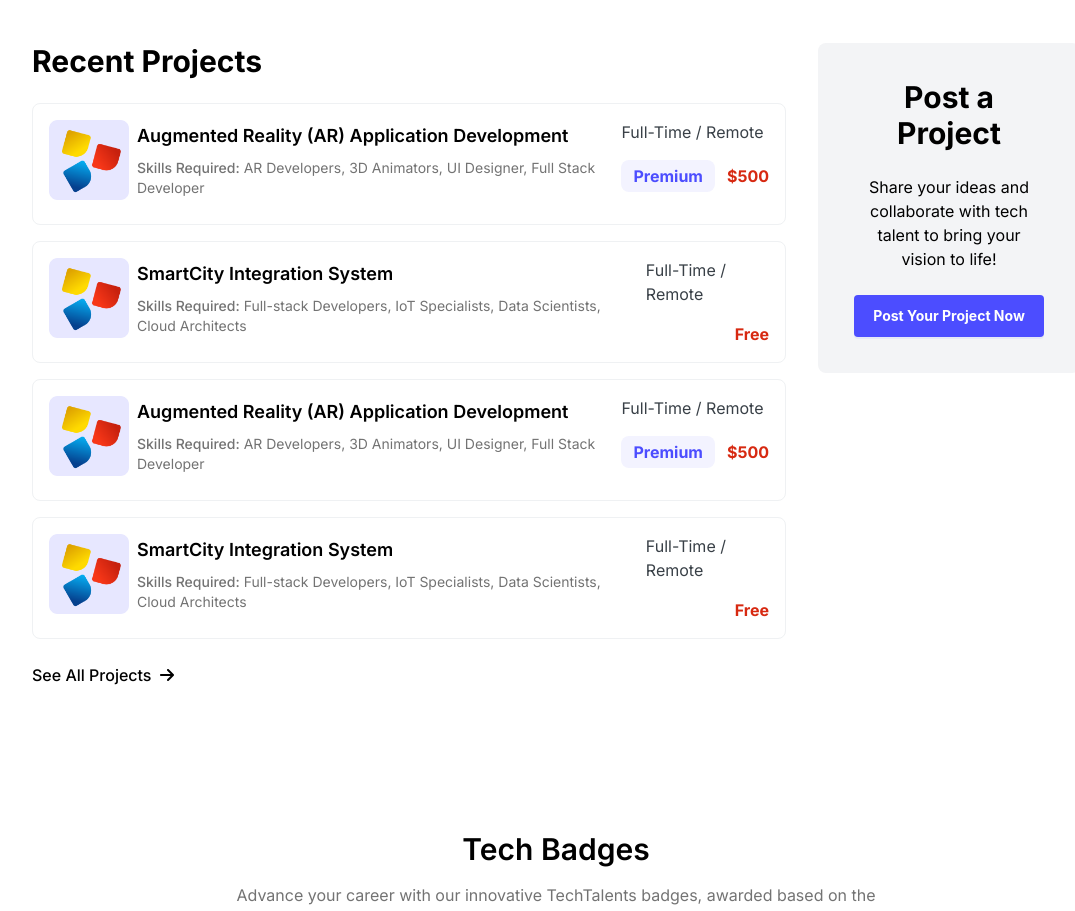
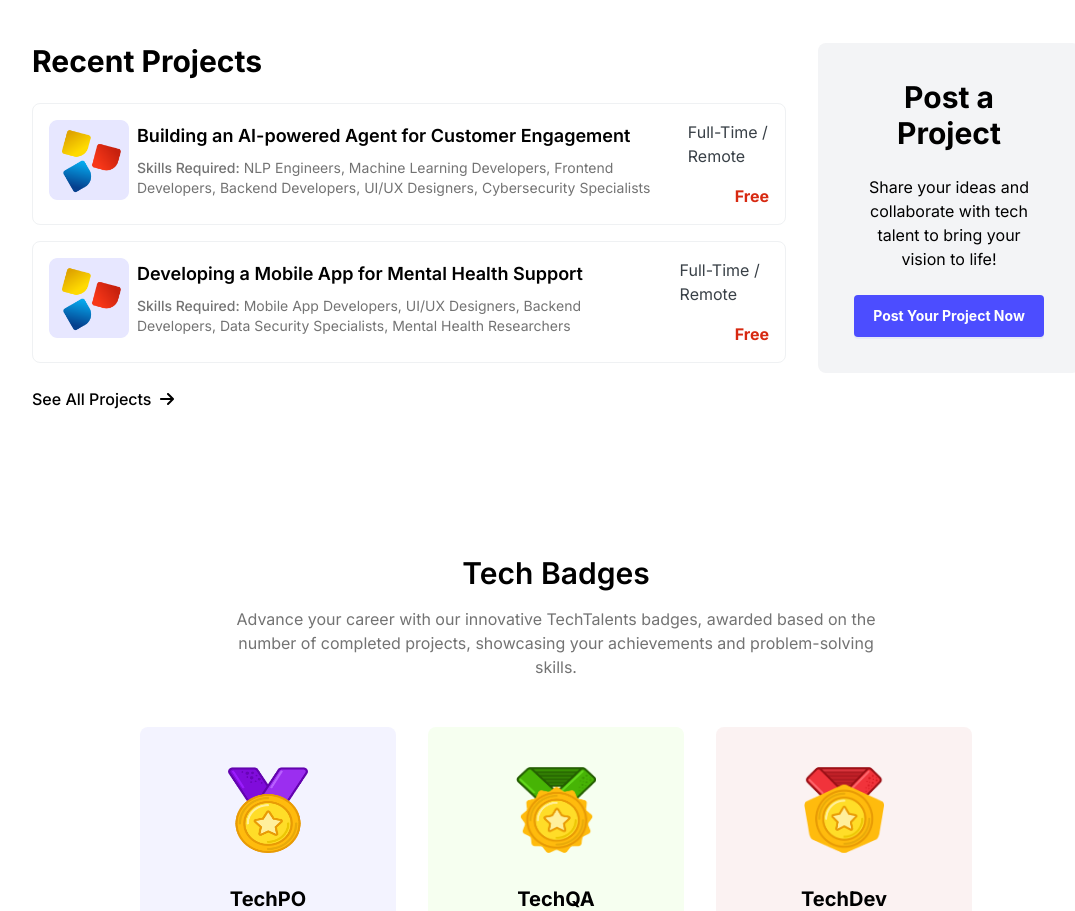
Before and after one commit to techtalentscity/techtalentscity.github.io, a React (Vite) app: page / in a window 1280 px wide. Shown: the part 940-1851 px from the top of the page, without its empty margins (84-1159 px from the left). Built offline with nearby package versions, Linux system fonts and the light colour scheme.

Commit message:
Update HomeProjects.jsx

```diff
--- a/src/Pages/Home/HomeProjects.jsx
+++ b/src/Pages/Home/HomeProjects.jsx
@@ -7,39 +7,23 @@ const HomeProjects = () => {
 
     const projects = [
         {
-          title: 'Augmented Reality (AR) Application Development',
-          skills: ['AR Developers', '3D Animators', 'UI Designer', 'Full Stack Developer'],
+          title: 'Building an AI-powered Agent for Customer Engagement',
+          skills: ['NLP Engineers', 'Machine Learning Developers', 'Frontend Developers', 'Backend Developers', 'UI/UX Designers', 'Cybersecurity Specialists'],
           logo: techtalent,
           verified: true,
-          premium: true,
-          price: '$500',
-        },
-        {
-          title: 'SmartCity Integration System',
-          skills: ['Full-stack Developers', 'IoT Specialists', 'Data Scientists', 'Cloud Architects'],
-          logo: techtalent,
-          verified: false,
           premium: false,
           price: 'Free',
         },
         {
-          title: 'Augmented Reality (AR) Application Development',
-          skills: ['AR Developers', '3D Animators', 'UI Designer', 'Full Stack Developer'],
+          title: 'Developing a Mobile App for Mental Health Support',
+          skills: ['Mobile App Developers', 'UI/UX Designers', 'Backend Developers', 'Data Security Specialists', 'Mental Health Researchers'],
           logo: techtalent,
           verified: true,
-          premium: true,
-          price: '$500',
-        },
-        {
-          title: 'SmartCity Integration System',
-          skills: ['Full-stack Developers', 'IoT Specialists', 'Data Scientists', 'Cloud Architects'],
-          logo: techtalent,
-          verified: false,
           premium: false,
           price: 'Free',
         },
-        // Add more project objects as needed
     ];
+
     return (
       <Container className="flex flex-col-reverse lg:flex-row lg:items-start md:p-4 space-y-4 lg:space-y-0 lg:space-x-8 my-10 lg:my-[60px]">
           <div className="lg:flex-grow">
@@ -52,4 +36,4 @@ const HomeProjects = () => {
     )
 }
 
-export default HomeProjects
+export default HomeProjects;
```
Lines whose indentation alone changed are shown as unchanged.
